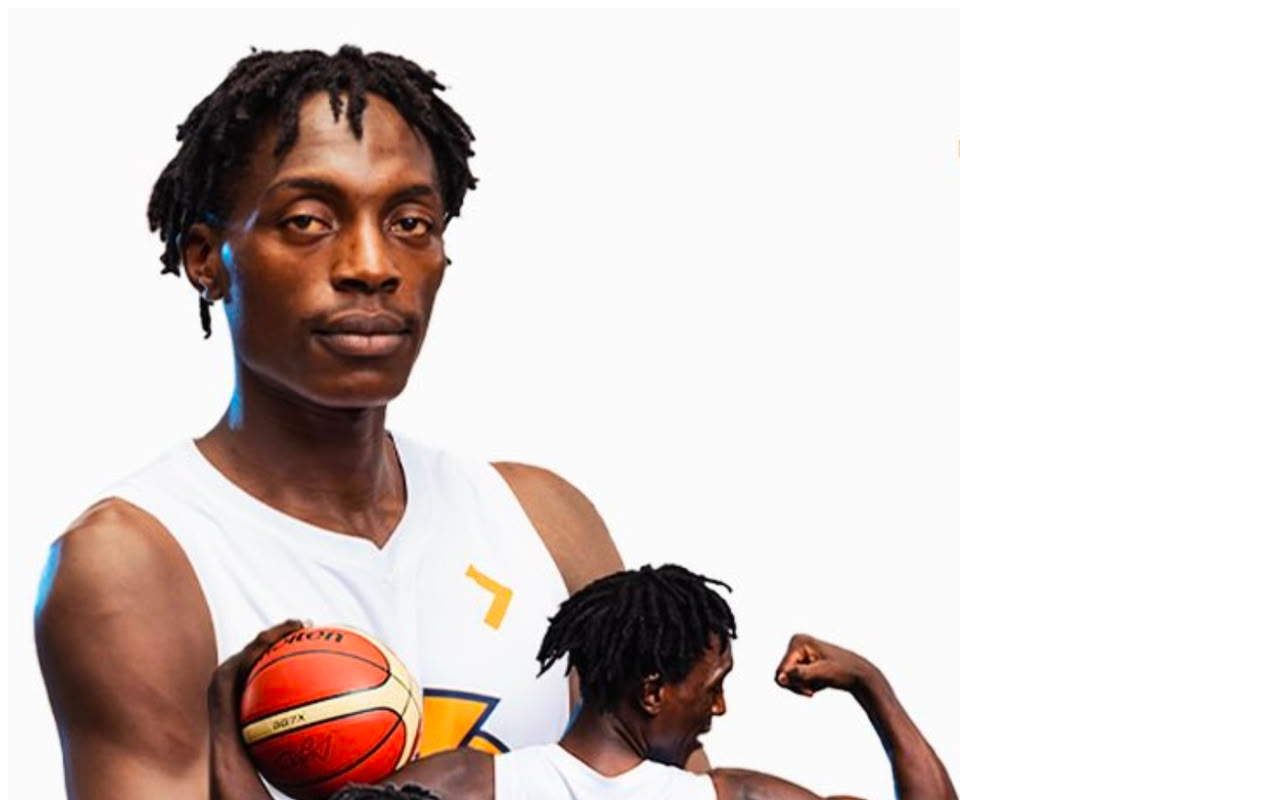
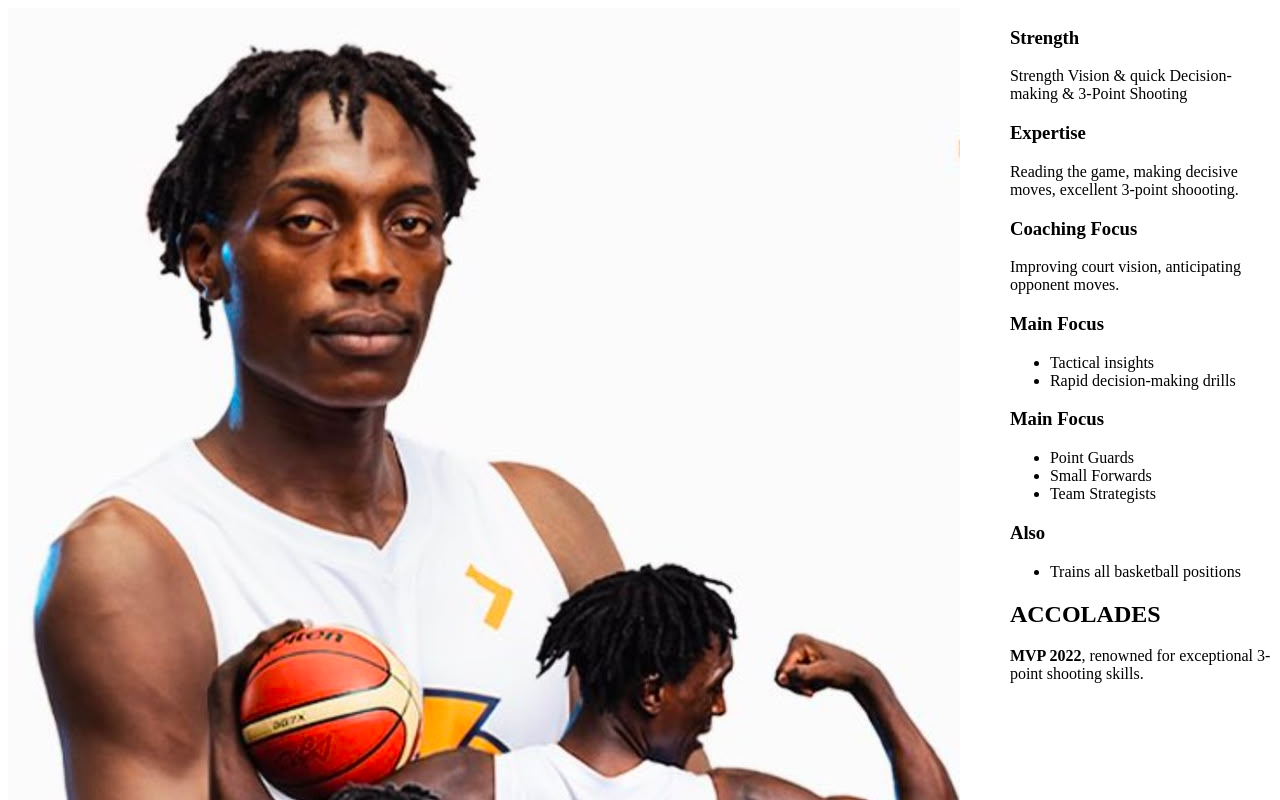
Before and after one commit to alexsigei/profile_poster, a React (Vite) app in the folder sports_profile/: page / in a window 1280 px wide. Shown: the top 800 px of the page. Built offline with nearby package versions, Linux system fonts and the light colour scheme.

Commit message:
Finished right panel structure

```diff
--- a/sports_profile/src/App.css
+++ b/sports_profile/src/App.css
@@ -0,0 +1,12 @@
+.container{
+    display:flex;
+    min-height:100vh;
+}
+
+.left{
+    flex:1.2;
+}
+
+.right{
+    flex:1;
+}
--- a/sports_profile/src/components/RightPanel.jsx
+++ b/sports_profile/src/components/RightPanel.jsx
@@ -37,8 +37,35 @@ function RightPanel() {
                 </ul>
 
             </section>
+
+            <section title="TRAINING POSITIONS">
+                <h3>Main Focus</h3>
+
+                <ul>
+                    <li>Point Guards</li>
+                    <li>Small Forwards</li>
+                    <li>Team Strategists</li>
+                </ul>
+
+                <h3>Also</h3>
+
+                <ul>
+                    <li>Trains all basketball positions</li>
+                </ul>
+
+            </section>
+
+            <Section title="ACCOLADES">
+
+            <p>
+                <strong>MVP 2022</strong>, renowned for exceptional
+                3-point shooting skills.
+            </p>
+
+        </Section>
+
         </div>
-    )
+    );
 }
 
 export default RightPanel;
```
